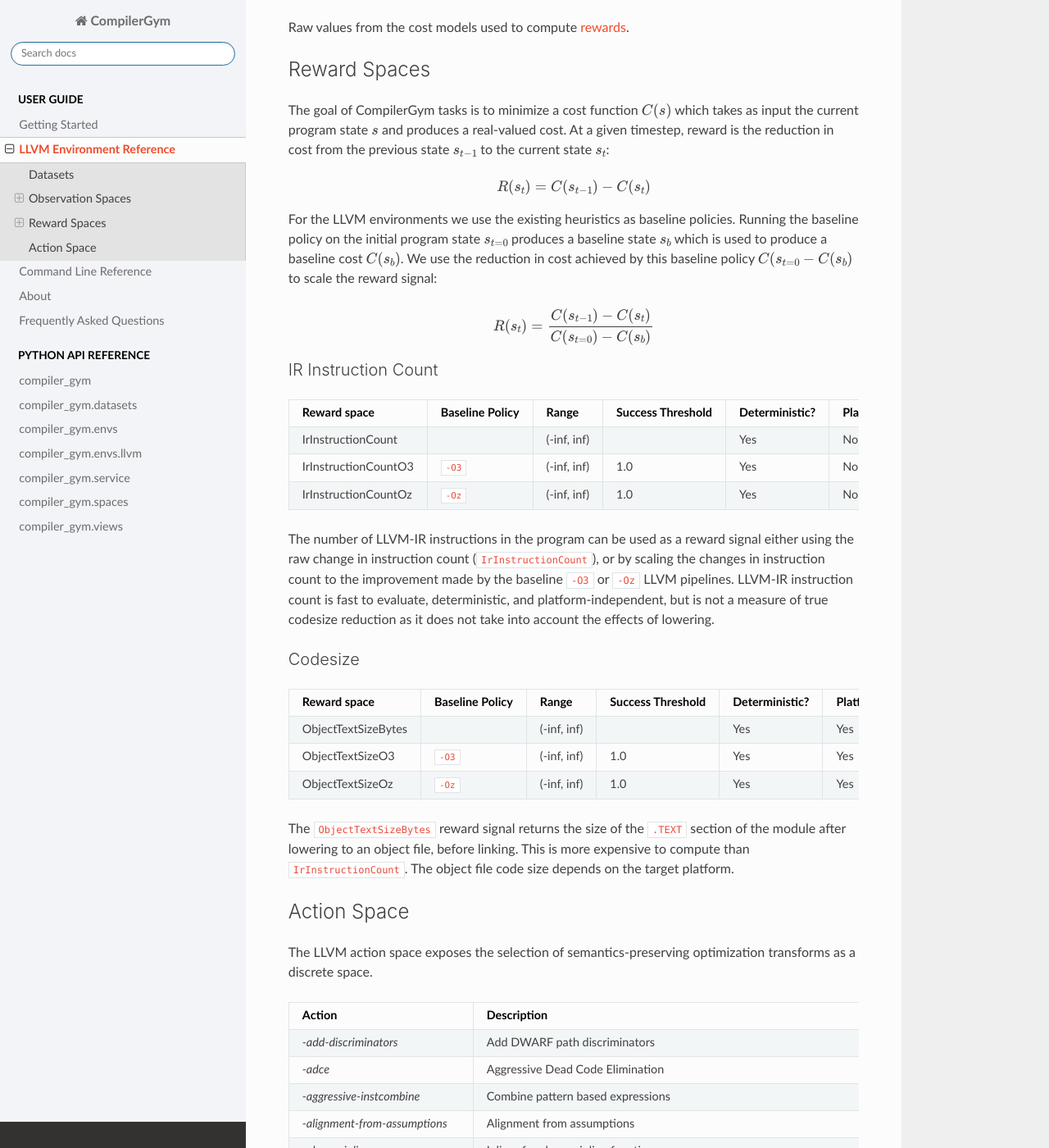
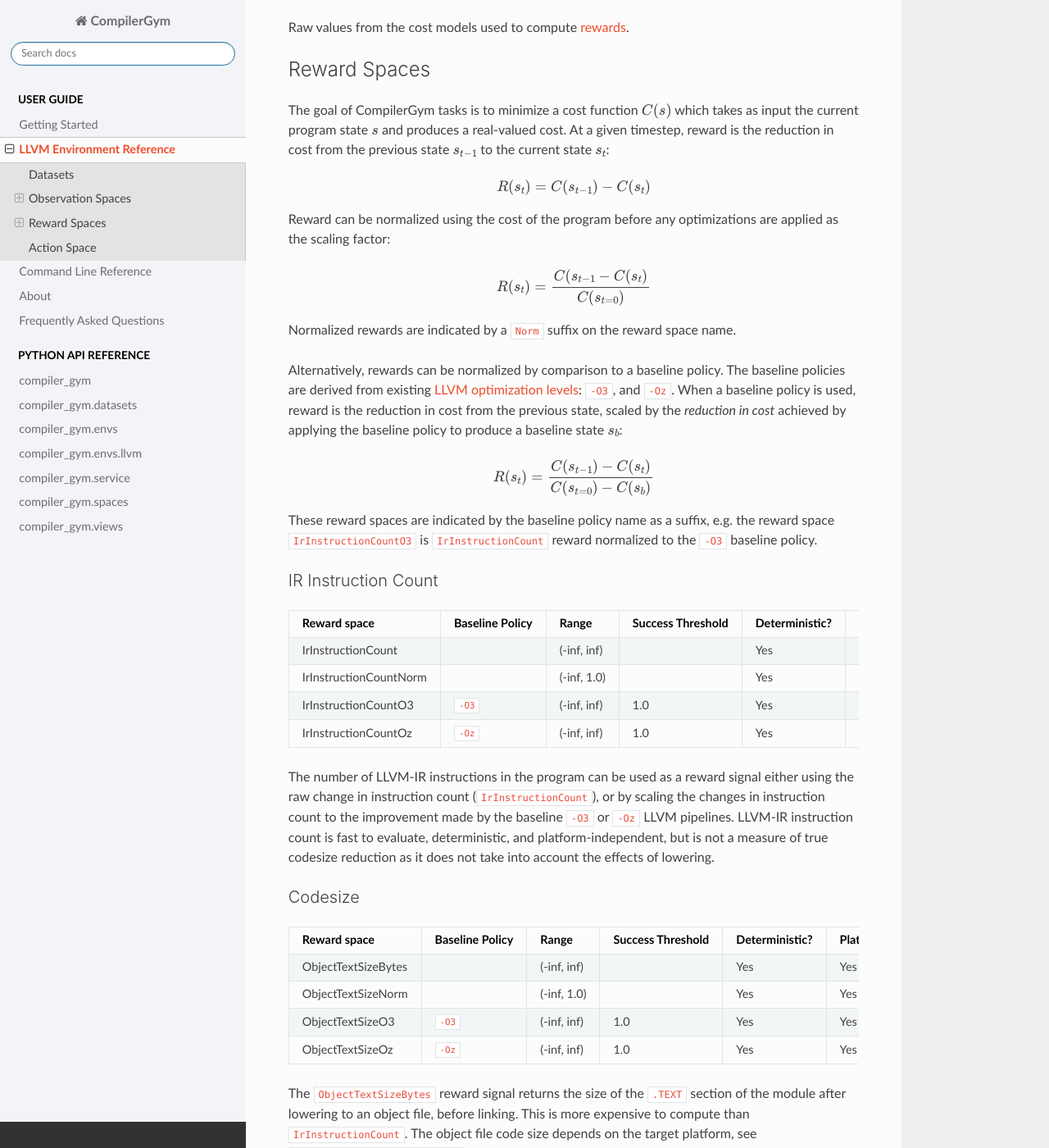
Before and after one commit to facebookresearch/CompilerGym, a Sphinx documentation site: the page built from docs/source/llvm/index.rst, in a window 1280 px wide and 1400 px high, scrolled down 5487 px. Shown: the whole window at 82% size. Built offline with Sphinx 7.4.7 and the Read the Docs theme 2.0.0, drawn with Linux system fonts in a browser that asks for light colours; pages that are not in the unit, such as notebooks, are missing from menus; some of the changed text lies outside the part shown.

Commit message:
[llvm] Add normalized rewards.
When The new "Norm"-suffixed rewards are used, reward value is the
reduction in cost, scaled against the unoptimized (-O0) cost. E.g. for
a program with 1000 instructions when compiled with -O0, an
instruction count reduction of 10 would return a reward of 0.01 when
using reward space InstructionCountNorm.

```diff
--- a/docs/source/llvm/index.rst
+++ b/docs/source/llvm/index.rst
@@ -289,28 +289,45 @@
 .. math::
     R(s_t) = C(s_{t-1}) - C(s_t)
 
-For the LLVM environments we use the existing heuristics as baseline policies.
-Running the baseline policy on the initial program state :math:`s_{t=0}`
-produces a baseline state :math:`s_b` which is used to produce a baseline
-cost :math:`C(s_b)`. We use the reduction in cost achieved by this baseline
-policy :math:`C(s_{t=0} - C(s_{b})` to scale the reward signal:
+Reward can be normalized using the cost of the program before any optimizations
+are applied as the scaling factor:
 
 .. math::
-    R(s_t) = \frac{C(s_{t-1}) - C(s_t)}{{C(s_{t=0})} - C(s_{b})}
+    R(s_t) = \frac{C(s_{t-1} - C(s_t)}{C(s_{t=0})}
+
+Normalized rewards are indicated by a :code:`Norm` suffix on the reward space
+name.
+
+Alternatively, rewards can be normalized by comparison to a baseline policy. The
+baseline policies are derived from existing
+`LLVM optimization levels <https://clang.llvm.org/docs/CommandGuide/clang.html#code-generation-options>`_:
+:code:`-O3`, and :code:`-Oz`. When a baseline policy is used, reward is the
+reduction in cost from the previous state, scaled by the *reduction in cost*
+achieved by applying the baseline policy to produce a baseline state
+:math:`s_b`:
+
+.. math::
+    R(s_t) = \frac{C(s_{t-1}) - C(s_t)}{{C(s_{t=0})} - C(s_b)}
+
+These reward spaces are indicated by the baseline policy name as a suffix, e.g.
+the reward space :code:`IrInstructionCountO3` is :code:`IrInstructionCount`
+reward normalized to the :code:`-O3` baseline policy.
 
 
 IR Instruction Count
 ~~~~~~~~~~~~~~~~~~~~
 
-+----------------------+-----------------+-------------+---------------------+------------------+-----------------------+
-| Reward space         | Baseline Policy | Range       |   Success Threshold | Deterministic?   | Platform dependent?   |
-+======================+=================+=============+=====================+==================+=======================+
-| IrInstructionCount   |                 | (-inf, inf) |                     | Yes              | No                    |
-+----------------------+-----------------+-------------+---------------------+------------------+-----------------------+
-| IrInstructionCountO3 | :code:`-O3`     | (-inf, inf) |                 1.0 | Yes              | No                    |
-+----------------------+-----------------+-------------+---------------------+------------------+-----------------------+
-| IrInstructionCountOz | :code:`-Oz`     | (-inf, inf) |                 1.0 | Yes              | No                    |
-+----------------------+-----------------+-------------+---------------------+------------------+-----------------------+
++------------------------+-----------------+-------------+---------------------+------------------+-----------------------+
+| Reward space           | Baseline Policy | Range       |   Success Threshold | Deterministic?   | Platform dependent?   |
++========================+=================+=============+=====================+==================+=======================+
+| IrInstructionCount     |                 | (-inf, inf) |                     | Yes              | No                    |
++------------------------+-----------------+-------------+---------------------+------------------+-----------------------+
+| IrInstructionCountNorm |                 | (-inf, 1.0) |                     | Yes              | No                    |
++------------------------+-----------------+-------------+---------------------+------------------+-----------------------+
+| IrInstructionCountO3   | :code:`-O3`     | (-inf, inf) |                 1.0 | Yes              | No                    |
++------------------------+-----------------+-------------+---------------------+------------------+-----------------------+
+| IrInstructionCountOz   | :code:`-Oz`     | (-inf, inf) |                 1.0 | Yes              | No                    |
++------------------------+-----------------+-------------+---------------------+------------------+-----------------------+
 
 The number of LLVM-IR instructions in the program can be used as a reward
 signal either using the raw change in instruction count
@@ -329,6 +346,8 @@
 +======================+=================+=============+=====================+==================+=======================+
 | ObjectTextSizeBytes  |                 | (-inf, inf) |                     | Yes              | Yes                   |
 +----------------------+-----------------+-------------+---------------------+------------------+-----------------------+
+| ObjectTextSizeNorm   |                 | (-inf, 1.0) |                     | Yes              | Yes                   |
++----------------------+-----------------+-------------+---------------------+------------------+-----------------------+
 | ObjectTextSizeO3     | :code:`-O3`     | (-inf, inf) |                 1.0 | Yes              | Yes                   |
 +----------------------+-----------------+-------------+---------------------+------------------+-----------------------+
 | ObjectTextSizeOz     | :code:`-Oz`     | (-inf, inf) |                 1.0 | Yes              | Yes                   |
@@ -337,7 +356,8 @@
 The :code:`ObjectTextSizeBytes` reward signal returns the size of the
 :code:`.TEXT` section of the module after lowering to an object file, before
 linking. This is more expensive to compute than :code:`IrInstructionCount`. The
-object file code size depends on the target platform.
+object file code size depends on the target platform, see
+:func:`CompilerEnv.compiler_version <compiler_gym.envs.CompilerEnv.compiler_version>`.
 
 
 Action Space
```
Also changed, not shown: 7 other files.
